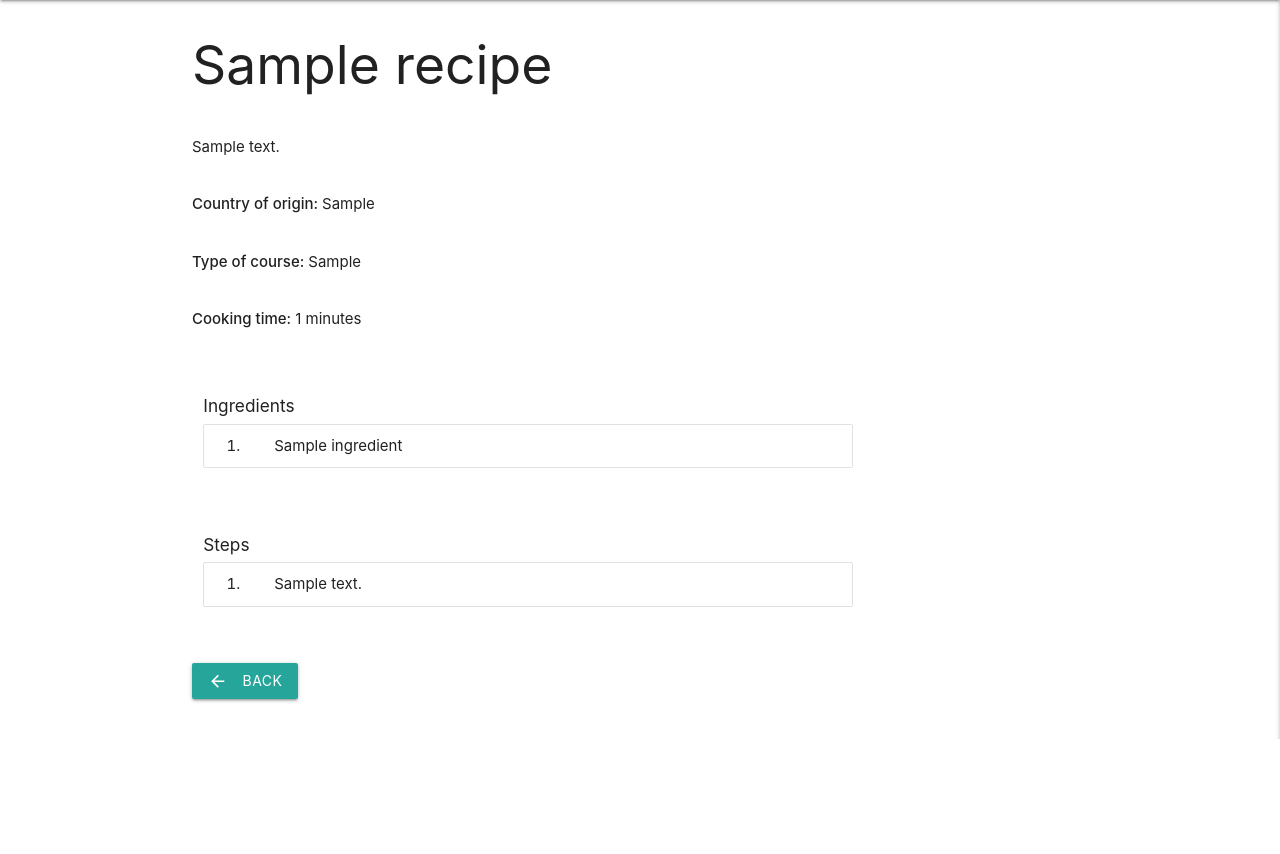
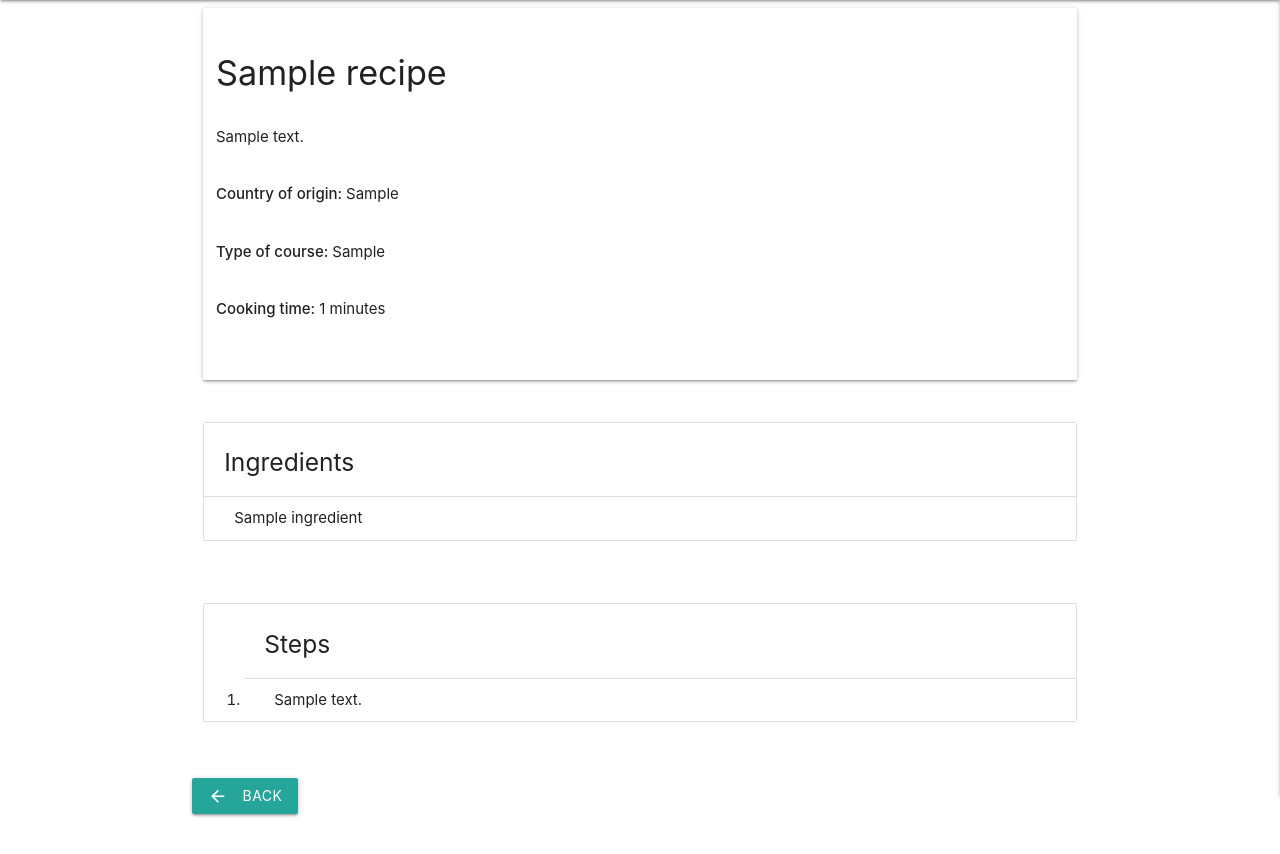
Before and after one commit to benhasselgren/data-centric-milestone, a Flask app: a page that uses templates/view_recipe.html in a window 1280 px wide. Shown: the part 64-918 px from the top of the page. Before the commit the page ends 803 px from the top, so only its background shows below. Run offline with Flask 2, Linux system fonts and the light colour scheme; tables that the repository leaves empty hold one stand-in row (values such as "Sample post"); some libraries are stand-ins or nearby versions.

Commit message:
styles view_recipe page

```diff
--- a/static/export_recipes.csv
+++ b/static/export_recipes.csv
@@ -1,2 +1,3 @@
 Name,Description,Cookingtime,Servings,Course,CountryOfOrigin
-vvv,vv,150,1,starter,vvvv
+Spaghetti Bolognese,An italian dish,120,2,Main,Italy
+Beans on Toast,Beans,20,3,main,England
--- a/templates/view_recipe.html
+++ b/templates/view_recipe.html
@@ -4,9 +4,10 @@
 <!--##################################VIEW RECIPE PAGE###################################-->
 <div class="row">
   <div class="row">
-    <div class="col s6">
+    <div class="col s12">
+      <div class="card-panel">
         <div class="row">
-        <h2>{{ recipe.name }}</h2>
+          <h4>{{ recipe.name }}</h4>
         </div>
         <div class="row">
           <p>{{ recipe.description }}</p>
@@ -22,19 +23,19 @@
         </div>
       </div>
     </div>
+  </div>
+
 
   <div class="row">
     <div class="cols12">
       <div class="row">
-        <div class="col s9">
-          <h6>Ingredients</h6>
-          <ol class="collection with-header ">
+        <div class="col s12">
+          <ul class="collection with-header ">
+            <li class="collection-header"><h5>Ingredients</h5></li>
             {% for ingredient in ingredients %}
             <li class="collection-item">{{ ingredient.name.capitalize() }}</li>
             {% endfor %}
-          </ol>
-        </div>
-        <div class="col s6">
+          </ul>
         </div>
       </div>
     </div>
@@ -42,9 +43,9 @@
   <div class="row">
     <div class="cols12">
       <div class="row">
-        <div class="col s9">
-          <h6>Steps</h6>
+        <div class="col s12">
           <ol class="collection with-header">
+            <div class="collection-header"><h5>Steps</h5></div>
             {% for method in methods %}
             <li class="collection-item">{{ method.description }}</li>
             {% endfor %}
```
Lines whose indentation alone changed are shown as unchanged.
